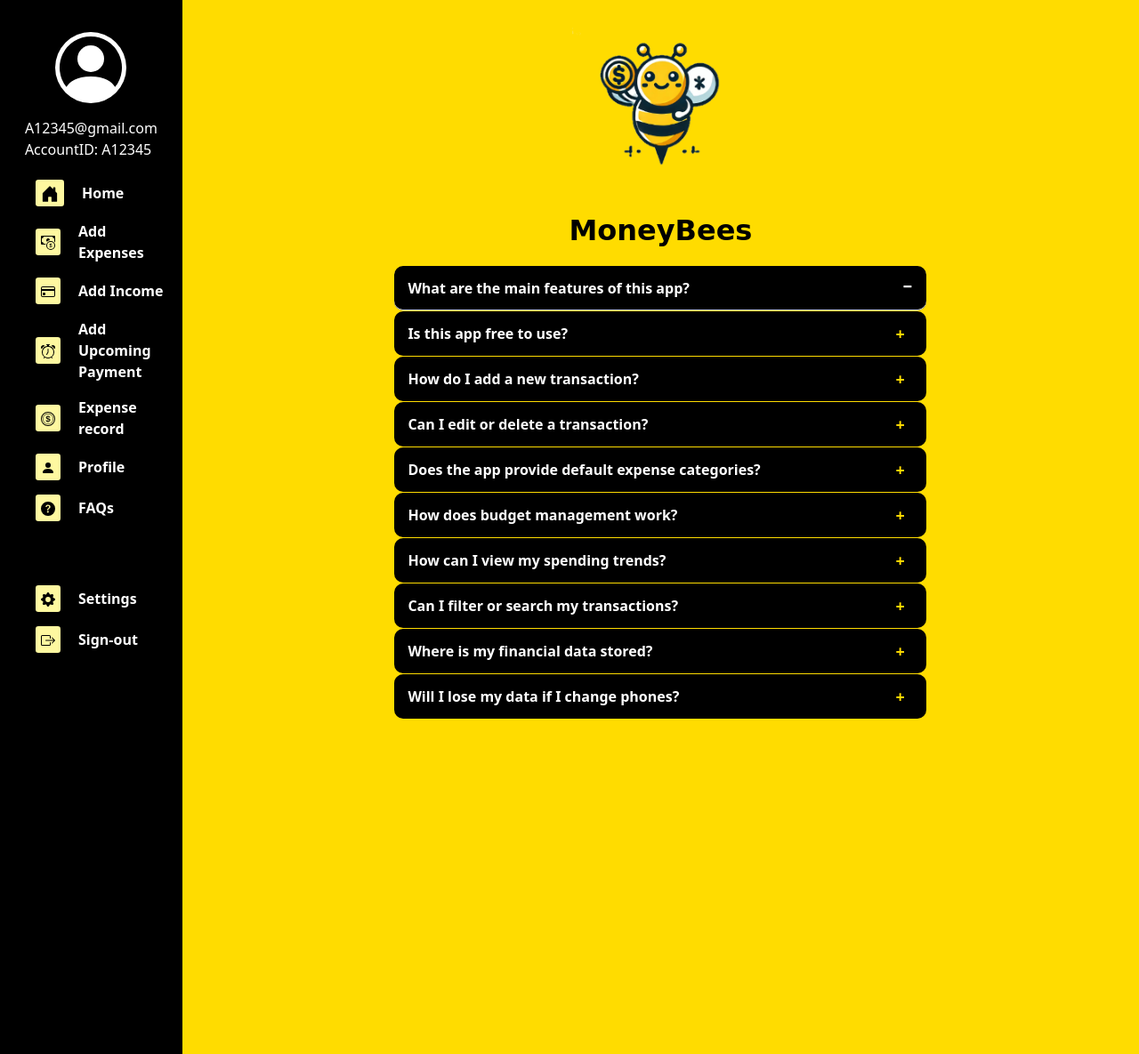
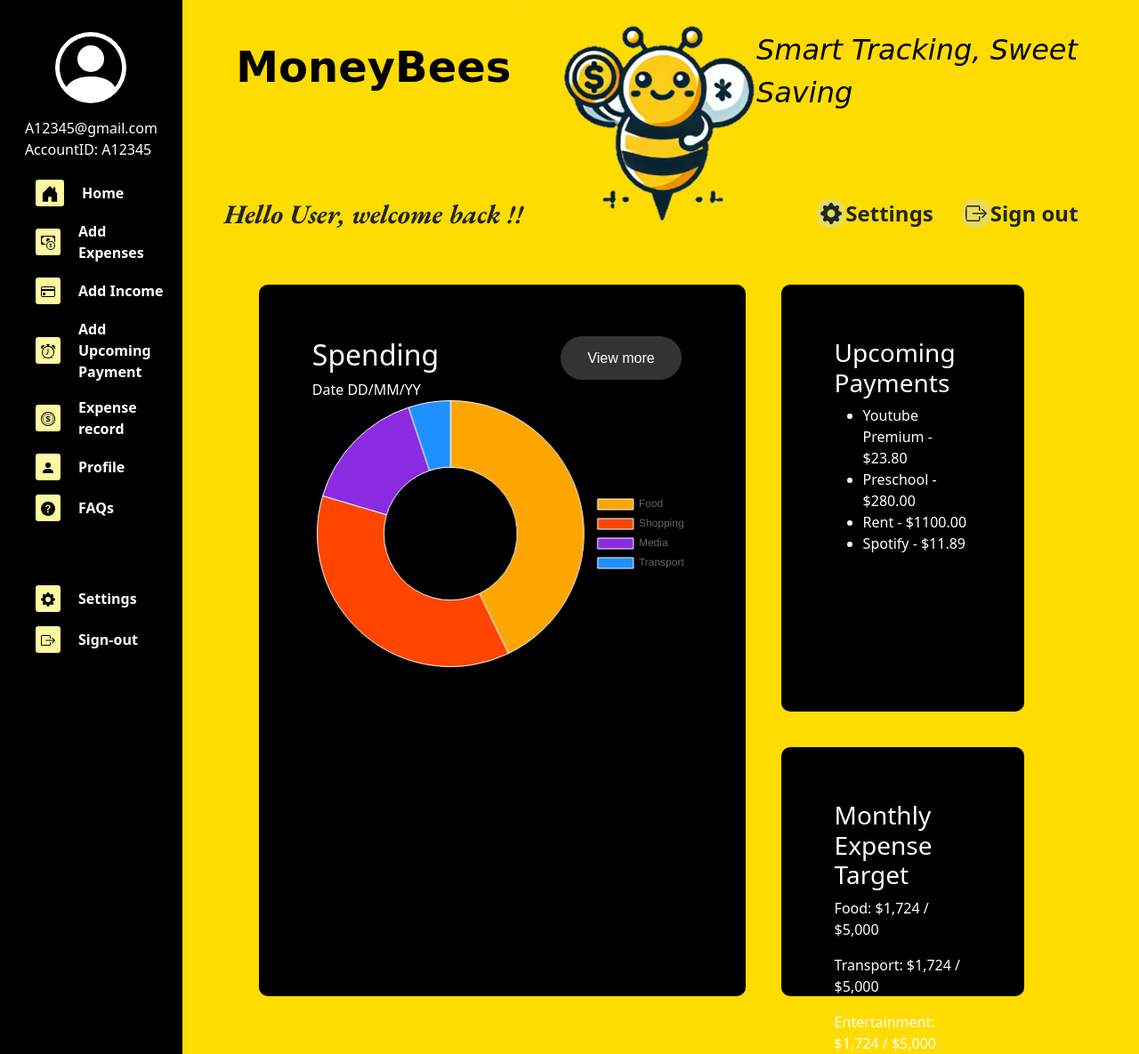
Before and after one commit to ally0829/MoneyBees, a Django app: page /finance/home/ in a window 1280 px wide. Shown: the whole page at 89% size. Run offline with Django 5.2, Linux system fonts and the light colour scheme; some web fonts are replaced.

Commit message:
homepage html

```diff
--- a/finance/urls.py
+++ b/finance/urls.py
@@ -1,5 +1,5 @@
 from django.urls import path, include
-from .views import profile_view, add_income, add_expense, settings_view, expense_record_view, upcomingExpense_view, add_upcoming_payment, edit_upcoming_payment, delete_upcoming_payment, faq_view
+from .views import profile_view, add_income, add_expense, settings_view, expense_record_view, upcomingExpense_view, add_upcoming_payment, edit_upcoming_payment, delete_upcoming_payment, faq_view, home_view
 
 app_name = "finance"
 urlpatterns = [
@@ -15,5 +15,5 @@
          edit_upcoming_payment, name="edit_payment"),
     path("delete-payment/<int:payment_id>/",
          delete_upcoming_payment, name="delete_payment"),
-    path('home/', faq_view, name='home'),  # mock homepage
+    path('home/', home_view, name='home'),  # mock homepage
 ]
--- a/finance/views.py
+++ b/finance/views.py
@@ -10,6 +10,8 @@
 from django.contrib.auth.decorators import login_required
 
 # Create your views here.
+def home_view(request):
+    return render(request, 'finance/homepage.html',{"show_topbar": True})
 
 
 def profile_view(request):
--- /dev/null
+++ b/static/css/homepage.css
@@ -0,0 +1,109 @@
+.home{
+    display: grid;
+    grid-template-columns: 2fr 1fr; /* Left panel bigger */
+    grid-template-rows: minmax(400px, 480px) minmax(200px, 280px); /* Two flexible rows */
+    gap: 40px;
+    width: 80%;
+    margin-left: 8%;
+}
+
+
+.spending {
+    background: black;
+    color: white;
+    padding: 60px;
+    border-radius: 10px;
+    grid-column: 1;
+    grid-row: 1 / span 2; /* Spans both rows */
+}
+
+.upcoming-payments {
+    background: black;
+    color: white;
+    padding: 60px;
+    border-radius: 10px;
+    grid-column: 2;
+    grid-row: 1;
+}
+
+.expense-target {
+    background: black;
+    color: white;
+    padding: 60px;
+    border-radius: 10px;
+    grid-column: 2;
+    grid-row: 2;
+}
+
+
+/* buttons */
+.actionbtn-container{
+    display: flex;
+    place-content: space-between;
+}
+
+.btn {
+    font-family: Arial, Helvetica, sans-serif;
+    /* text-transform: uppercase; */
+  }
+
+  .btn:hover .btn-slide-show-text1 {
+    margin-left: 65px;
+  }
+
+  .btn-shadow {
+    display: inline-block;
+    /* font-weight: 500;
+    line-height: 24px; */
+    color: rgb(255, 255, 255);
+    position: relative;
+    text-align: center;
+    background: none;
+    outline: none;
+    border: none;
+  }
+
+
+
+  .btn-shadow::before {
+    content: "";
+    height: 40px;
+    position: absolute;
+    bottom: -1px;
+    left: 10px;
+    right: 10px;
+    z-index: 0;
+    border-radius: 2em;
+    filter: blur(14px) brightness(0.9);
+  }
+
+  .btn-shadow span {
+    /* display: inline-block; */
+    transform-style: preserve-3d;
+    transition: 0.3s ease-out;
+    padding: 16px 30px;
+    border-radius: 50em;
+    position: relative;
+    z-index: 2;
+    will-change: transform, filter;
+  }
+
+  .btn-shadow:hover {
+    color: rgb(255, 255, 255);
+  }
+
+  .btn-shadow:hover span {
+    filter: brightness(0.9) contrast(1.2);
+    transform: scale(0.96);
+  }
+
+  .btn-shadow:hover::before {
+    bottom: 8px;
+    filter: blur(6px) brightness(0.8);
+    left: 15px;
+    right: 15px;
+  }
+
+  .btn-shadow--black span {
+    background: rgb(51, 51, 51);
+  }
--- a/templates/base.html
+++ b/templates/base.html
@@ -17,6 +17,7 @@
       crossorigin="anonymous"
     />
     <link rel="stylesheet" href="{% static 'css/style.css' %}">
+    <script src="https://cdn.jsdelivr.net/npm/chart.js"></script>
     {% block style %}{% endblock %}
   </head>
 
--- a/templates/finance/homepage.html
+++ b/templates/finance/homepage.html
@@ -1,33 +1,77 @@
 {% extends "finance/sidebar.html" %}
+{% load static %}
 
 {% block style %}
-<!-- Load static files -->
-{% load static %}
-<link rel="stylesheet" href="{% static 'css/income_expense_input.css' %}">
+  <!-- Load static files -->
+  {{ block.super }}
+  <link rel="stylesheet" href="{% static 'css/homepage.css' %}">
 
-{{ block.super }}
 {% endblock %}
 
 {% block main %}
-<div class="form_container">
-    <div class="add_income_expense">
-        {% if type == "income" %}
-        <h2>Add Income</h2>
-        <form method="post" action="{% url 'finance:add_income' %}">
-            {% csrf_token %}
-            {{ form.as_p }}
-            <button type="submit" class="btn btn-primary">Add Income</button>
-        </form>
-        {% else %}
-        <h2>Add Expense</h2>
-        <form method="post" action="{% url 'finance:add_expense' %}">
-            {% csrf_token %}
-            {{ form.as_p }}
-            <button type="submit" class="btn btn-primary">Add Expense</button>
-        </form>
-        {% endif %}
+<div class="home">
+    <section class="spending">
+        <div class="actionbtn-container">
+            <h2>Spending</h2>
+            <button class="btn btn-shadow btn-shadow--black"> <span>View more</span> </button>
+        </div>
+        <div>Date DD/MM/YY<div>
+        {% comment %} <div class="chart1-container"> {% endcomment %}
+            <canvas id="spendingChart"></canvas>  <!-- Chart goes here -->
+        {% comment %} </div> {% endcomment %}
 
-    </div>
+
+
+        <!-- Add your chart here -->
+    </section>
+    <section class="upcoming-payments">
+        <h3>Upcoming Payments</h3>
+        <ul>
+            <li>Youtube Premium - $23.80</li>
+            <li>Preschool - $280.00</li>
+            <li>Rent - $1100.00</li>
+            <li>Spotify - $11.89</li>
+        </ul>
+    </section>
+    <section class="expense-target">
+        <h3>Monthly Expense Target</h3>
+        <p>Food: $1,724 / $5,000</p>
+        <p>Transport: $1,724 / $5,000</p>
+        <p>Entertainment: $1,724 / $5,000</p>
+    </section>
 </div>
 
+<script>
+    document.addEventListener("DOMContentLoaded", function () {
+        const ctx = document.getElementById('spendingChart').getContext('2d');
+
+        new Chart(ctx, {
+            type: 'doughnut',  // Creates a circular chart
+            data: {
+                labels: ['Food', 'Shopping', 'Media', 'Transport'],
+                datasets: [{
+                    data: [42, 36, 15, 5],  // Percentages
+                    backgroundColor: ['#FFA500', '#FF4500', '#8A2BE2', '#1E90FF'],  // Colors
+                    borderWidth: 1
+
+                }]
+
+            },
+            options: {
+                responsive: true,
+                maintainAspectRatio: false,  // Allow custom size
+                plugins: {
+                    legend: {
+                        position: 'right'
+                    }
+                }
+
+            },
+
+
+        });
+    });
+
+</script>
+
 {% endblock %}
--- a/templates/finance/sidebar.html
+++ b/templates/finance/sidebar.html
@@ -28,7 +28,7 @@
                   <path d="M6.5 14.5v-3.505c0-.245.25-.495.5-.495h2c.25 0 .5.25.5.5v3.5a.5.5 0 0 0 .5.5h4a.5.5 0 0 0 .5-.5v-7a.5.5 0 0 0-.146-.354L13 5.793V2.5a.5.5 0 0 0-.5-.5h-1a.5.5 0 0 0-.5.5v1.293L8.354 1.146a.5.5 0 0 0-.708 0l-6 6A.5.5 0 0 0 1.5 7.5v7a.5.5 0 0 0 .5.5h4a.5.5 0 0 0 .5-.5"/>
                 </svg>
               </div>
-              <a class="nav-link active" href="#">Home</a>
+              <a class="nav-link active" href="/finance/home">Home</a>
             </li>
             <li class="nav-item">
               <div class="icon-container">
@@ -83,7 +83,7 @@
                   <path d="M16 8A8 8 0 1 1 0 8a8 8 0 0 1 16 0M5.496 6.033h.825c.138 0 .248-.113.266-.25.09-.656.54-1.134 1.342-1.134.686 0 1.314.343 1.314 1.168 0 .635-.374.927-.965 1.371-.673.489-1.206 1.06-1.168 1.987l.003.217a.25.25 0 0 0 .25.246h.811a.25.25 0 0 0 .25-.25v-.105c0-.718.273-.927 1.01-1.486.609-.463 1.244-.977 1.244-2.056 0-1.511-1.276-2.241-2.673-2.241-1.267 0-2.655.59-2.75 2.286a.237.237 0 0 0 .241.247m2.325 6.443c.61 0 1.029-.394 1.029-.927 0-.552-.42-.94-1.029-.94-.584 0-1.009.388-1.009.94 0 .533.425.927 1.01.927z"/>
                 </svg>
               </div>
-              <a class="nav-link" href="/users/faq">FAQs</a>
+              <a class="nav-link" href="/finance/faq">FAQs</a>
             </li>
             <li class="nav-item" style="margin-top: 72px;">
                 <div class="icon-container">
```
Also changed, not shown: static/js/settings.js (added, +68 -0 lines), templates/finance/profile.html (+6 -2 lines).
